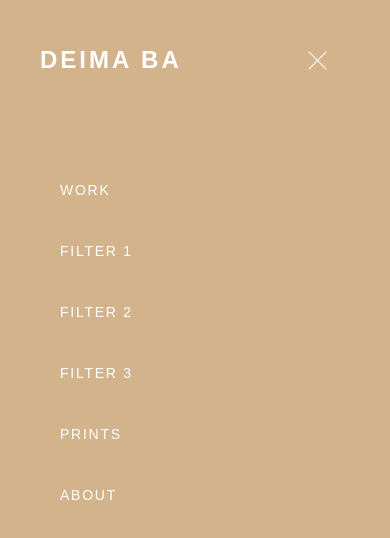
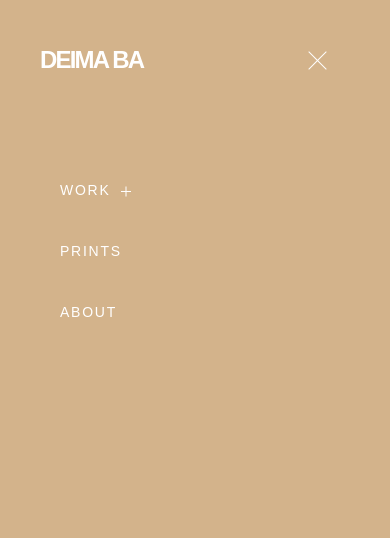
Before and after one commit to benlayer291/deimaba, a Nuxt app: page / in a window 390 px wide. Both pictures are taken after a click on the button 317 px from the left and 60 px from the top of the page. Shown: the top 538 px of the page. Built offline with nearby package versions, Linux system fonts and the light colour scheme; a web font is replaced by a local one.

Commit message:
Add logic and style for opening and closing of mobile header

```diff
--- a/assets/style/settings/type.css
+++ b/assets/style/settings/type.css
@@ -155,7 +155,7 @@ address {
   text-transform: uppercase;
   font-size: 24px;
   font-weight: 700;
-  letter-spacing: 0.125em;
+  letter-spacing: -0.075em;
   line-height: 1;
 }
 
--- a/assets/style/settings/vars.css
+++ b/assets/style/settings/vars.css
@@ -51,6 +51,7 @@
 
   /* Transition */
   --speed: .25s;
+  --speed2: .5s;
   --ease: ease;
   --trans: .25s ease;
   --trans-in: cubic-bezier(0, 0, .2, 1);
--- a/components/header.vue
+++ b/components/header.vue
@@ -13,25 +13,41 @@
       <button
         type="button"
         class="header__toggle"
-        @click="toggle"
+        @click="toggleNav"
       ><span class="header__burger"/>
       </button>
     </div>
     <nav class="header__nav  wrapper">
-      <ul class="header__linklist">
+      <ul class="header__linklist  header__linklist--primary">
         <li class="header__link">
-          <a href="#">Work</a>
-          <ul class="header__linklist  header__linklist--secondary">
-            <li class="header__link">
+          <button
+            :class="{'is-open': dropdown.height !== 0 }"
+            type="button"
+            class="header__dropdown"
+            @click="toggleDropdown"
+          >Work</button>
+          <div
+            :style="{ height: `${dropdown.height}px` }"
+            :class="{'is-open': dropdown.height !== 0 }"
+            class="header__dropdown-container  js-dropdown-container">
+            <ul
+              ref="dropdown"
+              class="header__linklist  header__linklist--secondary"
+            >
+              <li class="header__link--secondary">
+                <a href="#">all</a>
+              </li>
+              <li class="header__link--secondary">
                 <a href="#">filter 1</a>
               </li>
-            <li class="header__link">
+              <li class="header__link--secondary">
                 <a href="#">filter 2</a>
               </li>
-            <li class="header__link">
+              <li class="header__link--secondary">
                 <a href="#">filter 3</a>
               </li>
             </ul>
+          </div>
         </li>
         <li class="header__link">
           <a href="#">Prints</a>
@@ -50,11 +66,35 @@ export default {
     return {
       isClosed: false,
       isOpen: false,
+      dropdown: {
+        isOpen: false,
+        height: 0,
+      },
     }
   },
 
   methods: {
-    toggle() {
+    resetDropdown() {
+      this.dropdown.isOpen = false
+      this.dropdown.height = 0
+    },
+    resetNav() {
+      this.isOpen = false
+      this.isClosed = false
+    },
+    toggleDropdown() {
+      const { dropdown } = this.$refs
+      const dropdownHeight = dropdown.getBoundingClientRect().height
+
+      if (this.dropdown.isOpen) {
+        this.dropdown.isOpen = false
+        this.dropdown.height = 0
+      } else {
+        this.dropdown.isOpen = true
+        this.dropdown.height = dropdownHeight
+      }
+    },
+    toggleNav() {
       if (this.isOpen) {
         this.isClosed = true
       } else {
@@ -63,8 +103,8 @@ export default {
 
       if (this.isOpen && this.isClosed) {
         setTimeout(() => {
-          this.isOpen = false
-          this.isClosed = false
+          this.resetDropdown()
+          this.resetNav()
         }, 200)
       }
     },
@@ -203,20 +243,84 @@ export default {
   margin-bottom: 0;
 }
 
-.header__link {
+.header__link,
+.header__link--secondary {
   font-size: 14px;
   line-height: 1.5;
   letter-spacing: 0.125em;
   text-transform: uppercase;
+  opacity: 0;
+  visibility: hidden;
+  transform: rotateX(-90deg);
 
   & a {
-    display: block;
+    display: inline-block;
     padding: var(--bsu);
     margin-left: -var(--bsu);
   }
+}
 
-  .header__linklist--secondary & {
-    font-size: 14px;
+.header__dropdown-container {
+  height: 0;
+  overflow: hidden;
+  transition: height var(--speed) var(--trans-inout);
+}
+
+.header__dropdown {
+  position: relative;
+  display: inline-block;
+  padding: var(--bsu) var(--bsu-lg) var(--bsu) var(--bsu);
+  margin-left: -var(--bsu);
+
+  &:before,
+  &:after {
+    content: '';
+    height: 1px;
+    width: 10px;
+    transform-origin: 50% 50%;
+    position: absolute;
+    right: var(--bsu);
+    top: 2.2em;
+    background-color: var(--white);
+    transition: transform var(--trans);
+  }
+
+  &:after {
+    transform: rotate(90deg) translateZ(0);
+  }
+
+  &.is-open {
+
+    &:after {
+      transform: rotate(0deg) translateZ(0);
+    }
+  }
+}
+
+.header.is-open .header__link,
+.header__dropdown-container.is-open .header__link--secondary {
+  opacity: 1;
+  visibility: visible;
+  transform: rotateX(0);
+  transition:
+    opacity var(--speed2) var(--ease),
+    transform var(--trans),
+    visibility var(--trans);
+
+  &:nth-child(1) {
+    transition-delay: 275ms;
+  }
+
+  &:nth-child(2) {
+    transition-delay: 325ms;
+  }
+
+  &:nth-child(3) {
+    transition-delay: 425ms;
+  }
+
+  &:nth-child(4) {
+    transition-delay: 425ms;
   }
 }
 </style>
```
Lines whose indentation alone changed are shown as unchanged.
